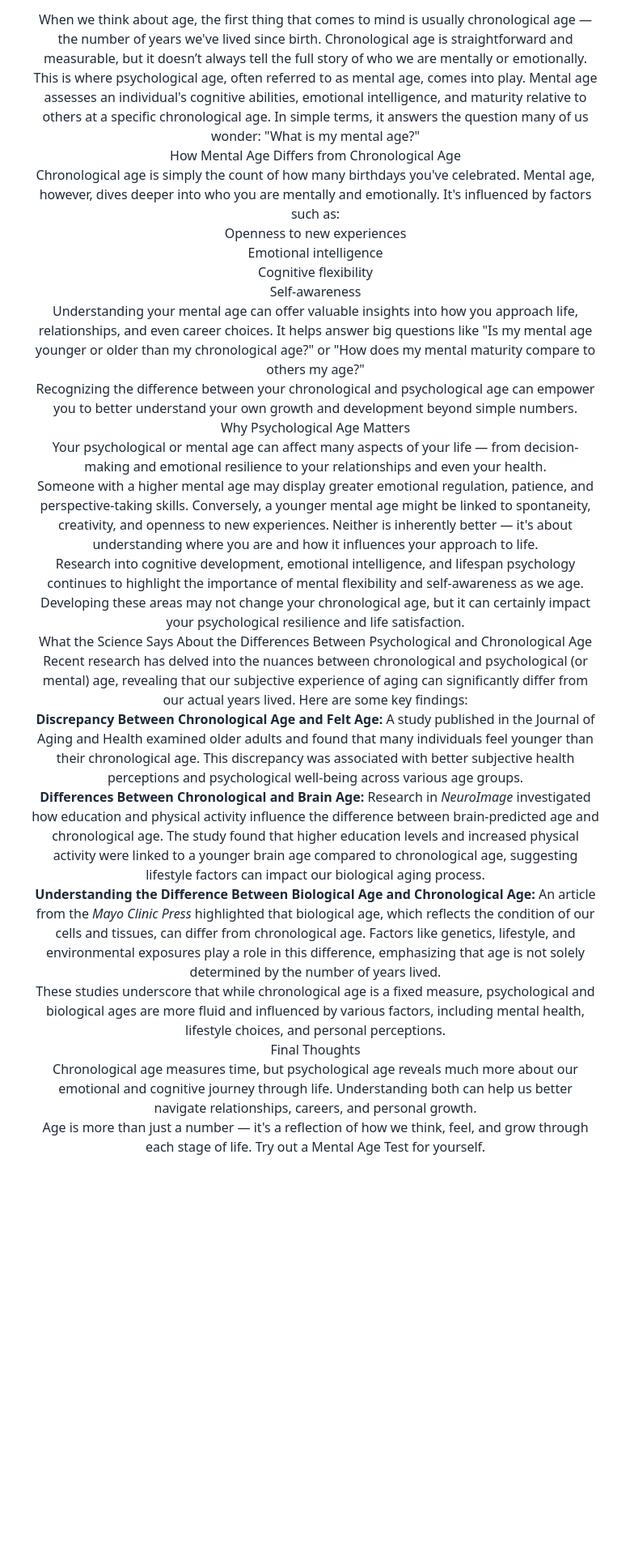
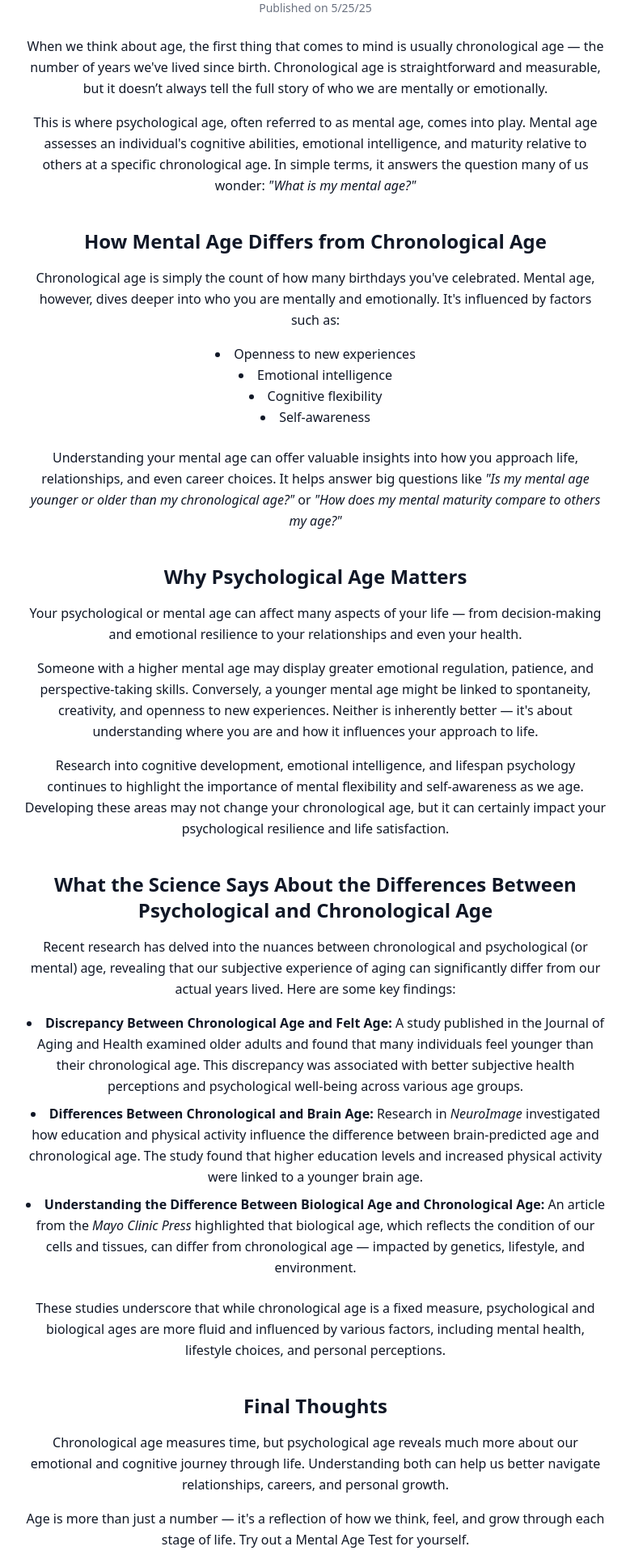
Before and after one commit to kmp-gitty/mental-age-test, a React (Vite) app: page /blog/chronological-vs-psychological-age in a window 1280 px wide. Shown: the part 180-2100 px from the top of the page at 81% size, without its empty margins (250-1029 px from the left). Before the commit the page ends 1672 px from the top, so only its background shows below. Built offline with nearby package versions, Linux system fonts and the light colour scheme.

Commit message:
Update blog post formatting to match homepage style

```diff
--- a/src/Blog_Post1_ChronvsPsych.jsx
+++ b/src/Blog_Post1_ChronvsPsych.jsx
@@ -2,44 +2,82 @@ import React from 'react';
 
 export default function Blog_Post1_ChronvsPsych() {
   return (
-    <div className="prose max-w-3xl mx-auto p-8 text-gray-800">
-      <h1>Chronological Age vs. Psychological Age</h1>
-      <p className="text-gray-500 text-sm mb-6">Published on 5/25/25</p>
-      <p>
+    <div className="max-w-3xl mx-auto px-6 py-10 text-gray-900 leading-relaxed">
+      <h1 className="text-4xl font-bold mb-2">Chronological Age vs. Psychological Age</h1>
+      <p className="text-sm text-gray-500 mb-6">Published on 5/25/25</p>
+
+      <p className="mb-4">
         When we think about age, the first thing that comes to mind is usually chronological age — the number of years we've lived since birth. Chronological age is straightforward and measurable, but it doesn’t always tell the full story of who we are mentally or emotionally.
       </p>
-      <p>
-        This is where psychological age, often referred to as mental age, comes into play. Mental age assesses an individual's cognitive abilities, emotional intelligence, and maturity relative to others at a specific chronological age. In simple terms, it answers the question many of us wonder: "What is my mental age?"
+
+      <p className="mb-8">
+        This is where psychological age, often referred to as mental age, comes into play. Mental age assesses an individual's cognitive abilities, emotional intelligence, and maturity relative to others at a specific chronological age. In simple terms, it answers the question many of us wonder: <em>"What is my mental age?"</em>
       </p>
 
-      <h2>How Mental Age Differs from Chronological Age</h2>
-      <p>Chronological age is simply the count of how many birthdays you've celebrated. Mental age, however, dives deeper into who you are mentally and emotionally. It's influenced by factors such as:</p>
-      <ul>
+      <h2 className="text-2xl font-semibold mt-10 mb-4">How Mental Age Differs from Chronological Age</h2>
+
+      <p className="mb-4">
+        Chronological age is simply the count of how many birthdays you've celebrated. Mental age, however, dives deeper into who you are mentally and emotionally. It's influenced by factors such as:
+      </p>
+
+      <ul className="list-disc list-inside mb-6">
         <li>Openness to new experiences</li>
         <li>Emotional intelligence</li>
         <li>Cognitive flexibility</li>
         <li>Self-awareness</li>
       </ul>
-      <p>Understanding your mental age can offer valuable insights into how you approach life, relationships, and even career choices. It helps answer big questions like "Is my mental age younger or older than my chronological age?" or "How does my mental maturity compare to others my age?"</p>
-      <p>Recognizing the difference between your chronological and psychological age can empower you to better understand your own growth and development beyond simple numbers.</p>
 
-      <h2>Why Psychological Age Matters</h2>
-      <p>Your psychological or mental age can affect many aspects of your life — from decision-making and emotional resilience to your relationships and even your health.</p>
-      <p>Someone with a higher mental age may display greater emotional regulation, patience, and perspective-taking skills. Conversely, a younger mental age might be linked to spontaneity, creativity, and openness to new experiences. Neither is inherently better — it's about understanding where you are and how it influences your approach to life.</p>
-      <p>Research into cognitive development, emotional intelligence, and lifespan psychology continues to highlight the importance of mental flexibility and self-awareness as we age. Developing these areas may not change your chronological age, but it can certainly impact your psychological resilience and life satisfaction.</p>
+      <p className="mb-8">
+        Understanding your mental age can offer valuable insights into how you approach life, relationships, and even career choices. It helps answer big questions like <em>"Is my mental age younger or older than my chronological age?"</em> or <em>"How does my mental maturity compare to others my age?"</em>
+      </p>
 
-      <h2>What the Science Says About the Differences Between Psychological and Chronological Age</h2>
-      <p>Recent research has delved into the nuances between chronological and psychological (or mental) age, revealing that our subjective experience of aging can significantly differ from our actual years lived. Here are some key findings:</p>
-      <ul>
-        <li><strong>Discrepancy Between Chronological Age and Felt Age:</strong> A study published in the Journal of Aging and Health examined older adults and found that many individuals feel younger than their chronological age. This discrepancy was associated with better subjective health perceptions and psychological well-being across various age groups.</li>
-        <li><strong>Differences Between Chronological and Brain Age:</strong> Research in <em>NeuroImage</em> investigated how education and physical activity influence the difference between brain-predicted age and chronological age. The study found that higher education levels and increased physical activity were linked to a younger brain age compared to chronological age, suggesting lifestyle factors can impact our biological aging process.</li>
-        <li><strong>Understanding the Difference Between Biological Age and Chronological Age:</strong> An article from the <em>Mayo Clinic Press</em> highlighted that biological age, which reflects the condition of our cells and tissues, can differ from chronological age. Factors like genetics, lifestyle, and environmental exposures play a role in this difference, emphasizing that age is not solely determined by the number of years lived.</li>
+      <h2 className="text-2xl font-semibold mt-10 mb-4">Why Psychological Age Matters</h2>
+
+      <p className="mb-4">
+        Your psychological or mental age can affect many aspects of your life — from decision-making and emotional resilience to your relationships and even your health.
+      </p>
+
+      <p className="mb-4">
+        Someone with a higher mental age may display greater emotional regulation, patience, and perspective-taking skills. Conversely, a younger mental age might be linked to spontaneity, creativity, and openness to new experiences. Neither is inherently better — it's about understanding where you are and how it influences your approach to life.
+      </p>
+
+      <p className="mb-8">
+        Research into cognitive development, emotional intelligence, and lifespan psychology continues to highlight the importance of mental flexibility and self-awareness as we age. Developing these areas may not change your chronological age, but it can certainly impact your psychological resilience and life satisfaction.
+      </p>
+
+      <h2 className="text-2xl font-semibold mt-10 mb-4">
+        What the Science Says About the Differences Between Psychological and Chronological Age
+      </h2>
+
+      <p className="mb-4">
+        Recent research has delved into the nuances between chronological and psychological (or mental) age, revealing that our subjective experience of aging can significantly differ from our actual years lived. Here are some key findings:
+      </p>
+
+      <ul className="list-disc list-inside mb-6">
+        <li className="mb-2">
+          <strong>Discrepancy Between Chronological Age and Felt Age:</strong> A study published in the Journal of Aging and Health examined older adults and found that many individuals feel younger than their chronological age. This discrepancy was associated with better subjective health perceptions and psychological well-being across various age groups.
+        </li>
+        <li className="mb-2">
+          <strong>Differences Between Chronological and Brain Age:</strong> Research in <em>NeuroImage</em> investigated how education and physical activity influence the difference between brain-predicted age and chronological age. The study found that higher education levels and increased physical activity were linked to a younger brain age.
+        </li>
+        <li>
+          <strong>Understanding the Difference Between Biological Age and Chronological Age:</strong> An article from the <em>Mayo Clinic Press</em> highlighted that biological age, which reflects the condition of our cells and tissues, can differ from chronological age — impacted by genetics, lifestyle, and environment.
+        </li>
       </ul>
-      <p>These studies underscore that while chronological age is a fixed measure, psychological and biological ages are more fluid and influenced by various factors, including mental health, lifestyle choices, and personal perceptions.</p>
 
-      <h2>Final Thoughts</h2>
-      <p>Chronological age measures time, but psychological age reveals much more about our emotional and cognitive journey through life. Understanding both can help us better navigate relationships, careers, and personal growth.</p>
-      <p>Age is more than just a number — it's a reflection of how we think, feel, and grow through each stage of life. Try out a Mental Age Test for yourself.</p>
+      <p className="mb-8">
+        These studies underscore that while chronological age is a fixed measure, psychological and biological ages are more fluid and influenced by various factors, including mental health, lifestyle choices, and personal perceptions.
+      </p>
+
+      <h2 className="text-2xl font-semibold mt-10 mb-4">Final Thoughts</h2>
+
+      <p className="mb-4">
+        Chronological age measures time, but psychological age reveals much more about our emotional and cognitive journey through life. Understanding both can help us better navigate relationships, careers, and personal growth.
+      </p>
+
+      <p>
+        Age is more than just a number — it's a reflection of how we think, feel, and grow through each stage of life. Try out a Mental Age Test for yourself.
+      </p>
     </div>
   );
 }
```
